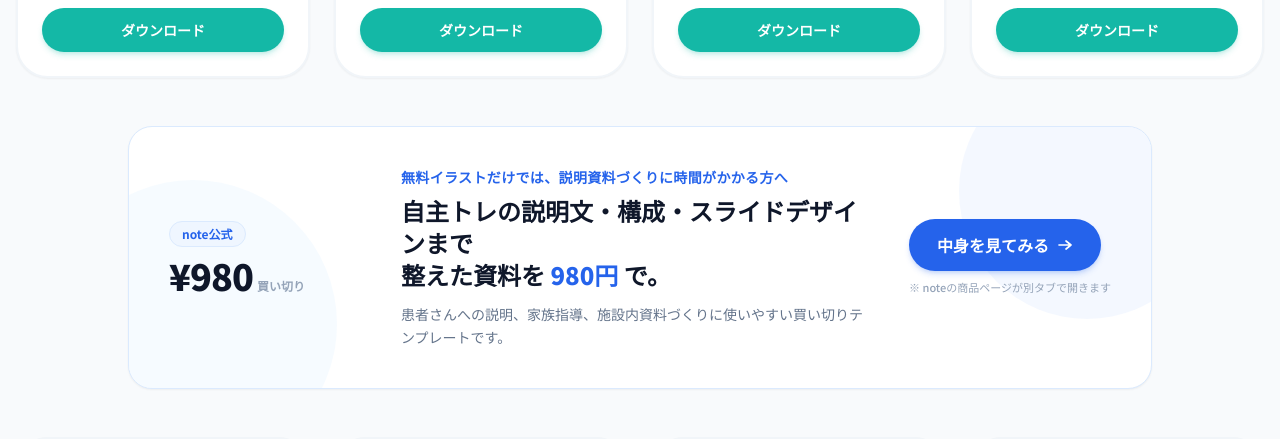
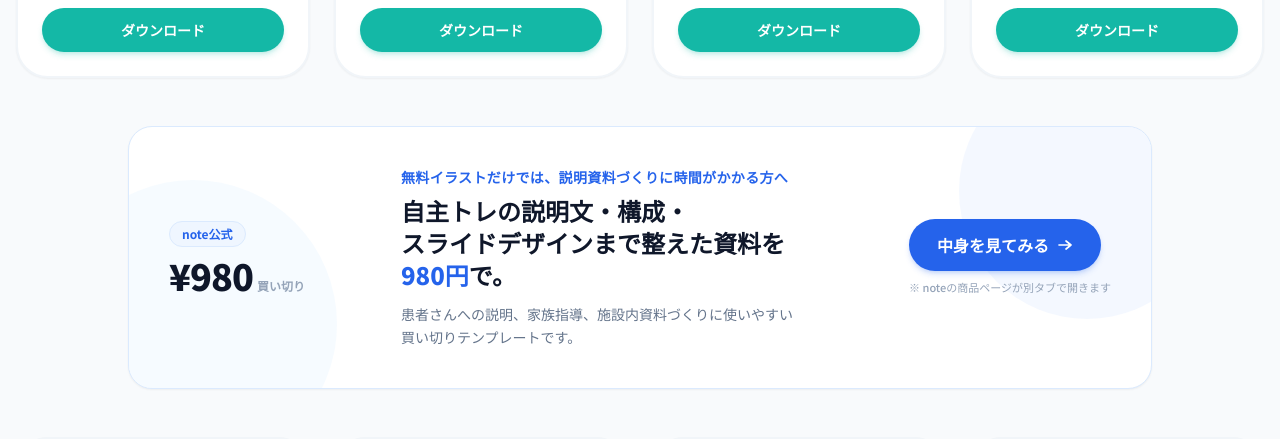
Before and after one commit to makomaru2023/jishutore-starter, a Next.js app: page /items in a window 1280 px wide. Shown: the part 1940-2379 px from the top of the page. Built offline with nearby package versions, Linux system fonts and the light colour scheme; grey boxes are pictures that could not be loaded.

Commit message:
fix: prevent awkward Japanese line breaks in ProductCta
Wrap Japanese phrases in inline-block spans so each chunk wraps as
a unit rather than breaking mid-word on narrow viewports.

Co-Authored-By: Claude Opus 4.6 <noreply@anthropic.com>

```diff
--- a/src/components/ProductCta.tsx
+++ b/src/components/ProductCta.tsx
@@ -61,9 +61,14 @@ export function ProductCta({ location, variant = 'full' }: ProductCtaProps) {
                             </svg>
                         </div>
                         <div className="flex-1 min-w-0">
-                            <p className="text-sm font-bold text-blue-700 mb-0.5">資料作成の時間を減らしたい方へ</p>
+                            <p className="text-sm font-bold text-blue-700 mb-0.5">
+                                <span className="inline-block">資料作成の時間を</span>
+                                <span className="inline-block">減らしたい方へ</span>
+                            </p>
                             <p className="text-xs sm:text-sm text-slate-600 font-medium leading-relaxed">
-                                自主トレの説明文・構成・スライドデザインまで整えた資料も用意しています。
+                                <span className="inline-block">自主トレの説明文・構成・</span>
+                                <span className="inline-block">スライドデザインまで</span>
+                                <span className="inline-block">整えた資料も用意しています。</span>
                             </p>
                         </div>
                         <div className="flex items-center justify-end sm:flex-shrink-0">
@@ -83,10 +88,15 @@ export function ProductCta({ location, variant = 'full' }: ProductCtaProps) {
         return (
             <section className="w-full">
                 <div className="rounded-2xl border border-slate-200 bg-white px-6 py-6 sm:py-7 text-center">
-                    <p className="text-sm sm:text-base font-bold text-slate-700 mb-1.5">資料作成の時間を減らしたい方へ</p>
+                    <p className="text-sm sm:text-base font-bold text-slate-700 mb-1.5">
+                        <span className="inline-block">資料作成の時間を</span>
+                        <span className="inline-block">減らしたい方へ</span>
+                    </p>
                     <p className="text-xs sm:text-sm text-slate-500 font-medium mb-4 leading-relaxed">
-                        時間をかけずに完成度の高い資料を作りたい方は、<br className="sm:hidden" />
-                        980円のテンプレートもご検討ください。
+                        <span className="inline-block">時間をかけずに</span>
+                        <span className="inline-block">完成度の高い資料を作りたい方は、</span>
+                        <span className="inline-block">980円のテンプレートも</span>
+                        <span className="inline-block">ご検討ください。</span>
                     </p>
                     <a
                         href={NOTE_URL}
@@ -115,9 +125,14 @@ export function ProductCta({ location, variant = 'full' }: ProductCtaProps) {
                             </svg>
                         </div>
                         <div className="flex-1 min-w-0">
-                            <p className="text-sm font-bold text-blue-700 mb-1">このイラストを使って資料を作る方へ</p>
+                            <p className="text-sm font-bold text-blue-700 mb-1">
+                                <span className="inline-block">このイラストを使って</span>
+                                <span className="inline-block">資料を作る方へ</span>
+                            </p>
                             <p className="text-xs sm:text-sm text-slate-600 font-medium leading-relaxed">
-                                自主トレの説明スライドをまとめたテンプレートも配布しています。
+                                <span className="inline-block">自主トレの説明スライドを</span>
+                                <span className="inline-block">まとめたテンプレートも</span>
+                                <span className="inline-block">配布しています。</span>
                             </p>
                         </div>
                     </div>
@@ -156,13 +171,20 @@ export function ProductCta({ location, variant = 'full' }: ProductCtaProps) {
 
                     <div className="flex-1 text-center md:text-left">
                         <p className="text-xs sm:text-sm font-bold text-blue-600 mb-2 tracking-wide">
-                            無料イラストだけでは、説明資料づくりに時間がかかる方へ
+                            <span className="inline-block">無料イラストだけでは、</span>
+                            <span className="inline-block">説明資料づくりに時間がかかる方へ</span>
                         </p>
                         <h3 className="text-lg sm:text-xl md:text-2xl font-black text-slate-900 leading-snug mb-3">
-                            自主トレの説明文・構成・スライドデザインまで<br className="hidden sm:block" />整えた資料を <span className="text-blue-600">980円</span> で。
+                            <span className="inline-block">自主トレの説明文・構成・</span>
+                            <span className="inline-block">スライドデザインまで</span>
+                            <span className="inline-block">整えた資料を</span>
+                            <span className="inline-block"><span className="text-blue-600">980円</span>で。</span>
                         </h3>
                         <p className="text-sm text-slate-500 font-medium leading-relaxed">
-                            患者さんへの説明、家族指導、施設内資料づくりに使いやすい買い切りテンプレートです。
+                            <span className="inline-block">患者さんへの説明、</span>
+                            <span className="inline-block">家族指導、</span>
+                            <span className="inline-block">施設内資料づくりに使いやすい</span>
+                            <span className="inline-block">買い切りテンプレートです。</span>
                         </p>
                     </div>
 
```
